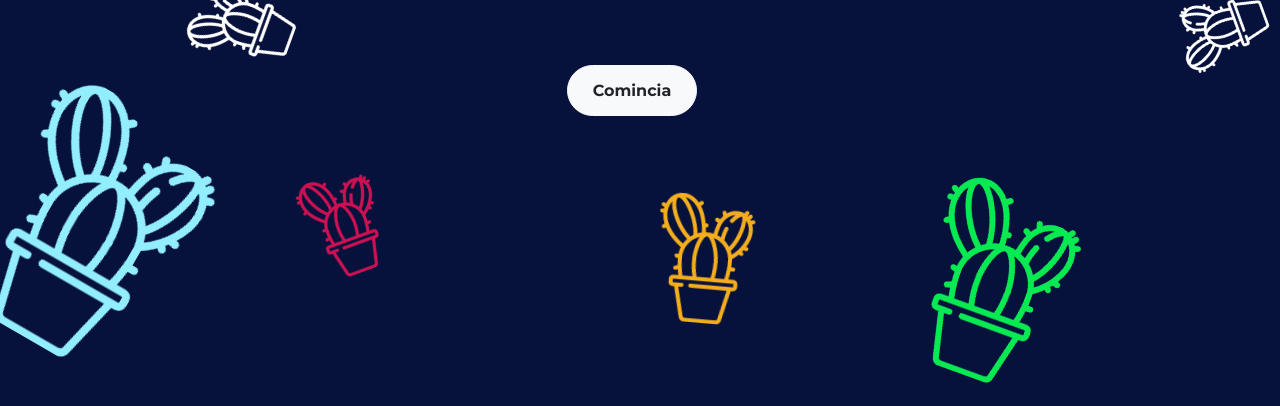
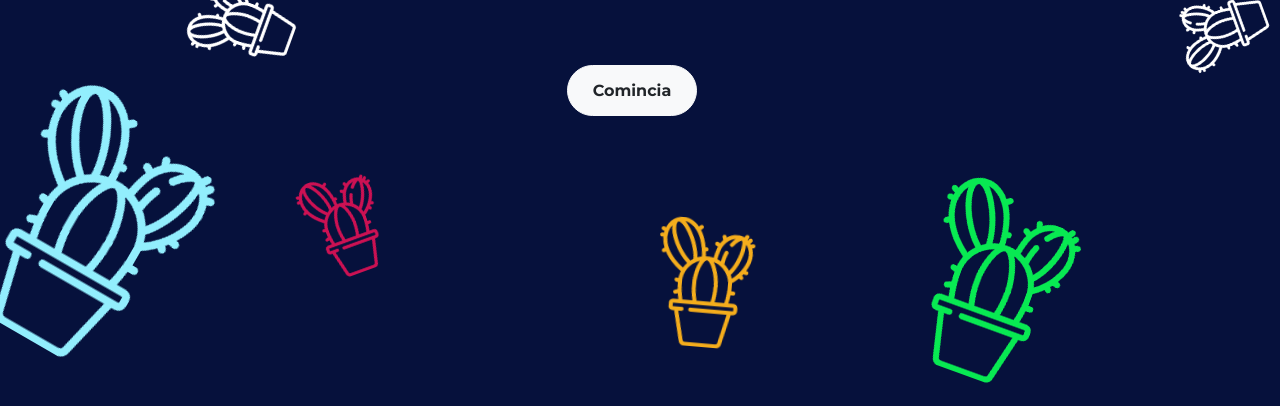
Before and after one commit to ginevramartinelli1999/cactus, a plain HTML site: page CactusWebsite/index.html in a window 1280 px wide. Shown: the part 405-811 px from the top of the page. Drawn offline with nearby package versions, Linux system fonts and the light colour scheme; a web font is replaced by a local one.

Commit message:
Update style.css

```diff
--- a/CactusWebsite/public/style.css
+++ b/CactusWebsite/public/style.css
@@ -93,7 +93,7 @@ color: white;
   position:absolute;
   width: 10%;
   transform: rotate(5deg);
-  bottom: 9%;
+  bottom: 6%;
   left: 50%;
 }
 .cactus6{
```
